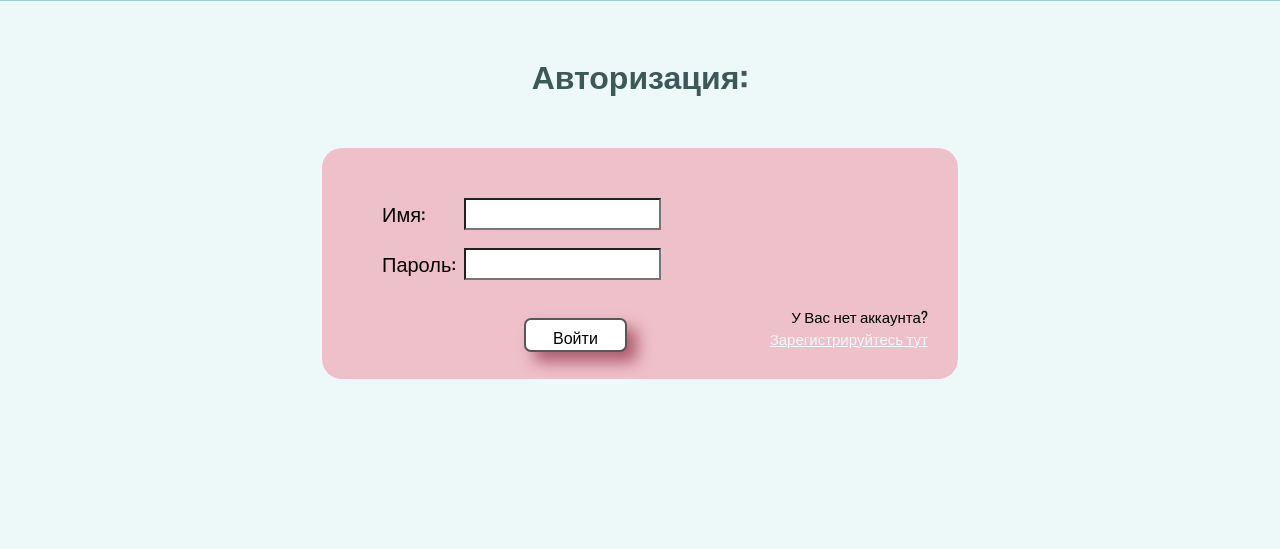
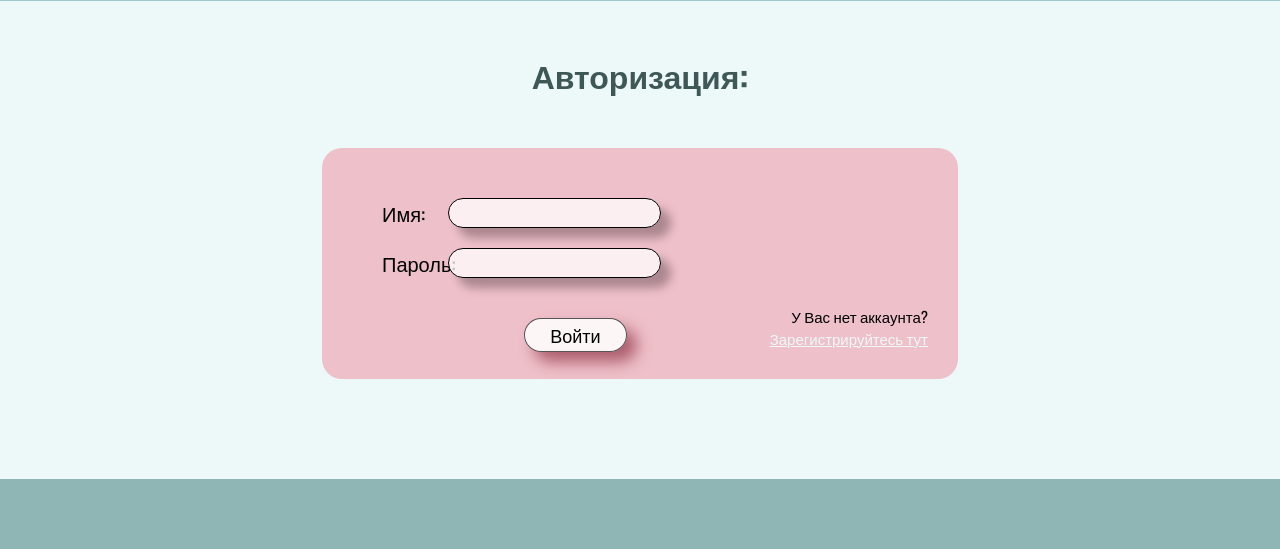
Before and after one commit to AnnaUmilina/Slim-body, a Django app: page /user/login-user/ in a window 1280 px wide. Shown: the part 473-1022 px from the top of the page. Before the commit the page ends 852 px from the top, so only its background shows below. Run offline with Django 4.2, Linux system fonts and the light colour scheme.

Commit message:
Diplom end

```diff
--- a/slim_body/fitness/views.py
+++ b/slim_body/fitness/views.py
@@ -17,6 +17,6 @@ def type_of_training(request,pk):
     type = fitness.training_set.all()
     context = {
         'type': type,
-        'fitness':fitness
+        'fitness':fitness,
     }
     return render(request, 'fitness/type_of_training.html', context)
--- a/slim_body/food/static/css/style.css
+++ b/slim_body/food/static/css/style.css
@@ -145,21 +145,23 @@ a{
 .inp{
     width: 200px;
     height: 50px;
+    border: 1px solid #000000a8;
+    box-shadow: 10px 10px 15px rgb(173, 93, 109);
+    background-color: rgba(255, 255, 255, 0.847);
+    margin: 20px 0 0 7%;
+    font-size: 18px;
     font-weight: 400;
-    font-size: 16px;
-    border: 2px solid #000000a8;
-    box-shadow: 10px 10px 15px rgb(173, 93, 109);
-    border-radius: 7px;
-    background-color: rgb(255, 255, 255);
-    margin: 20px 0 0 7%;
+    font-family: 'Oswald', sans-serif;
+    align-items: center;
+    border-radius: 20px;
 
 }
 .avtoris{
     width: 30%;
     height: 20%;
-    padding: 10px;
     position: absolute;
     right: 20%;
+
 }
 .inp_registr{
     width: 40%;
@@ -186,6 +188,7 @@ a{
 }
 .field{
     background-color:#ffffff;
+    box-shadow: 10px 20px 10px#6d6d6da7;
     padding: 10px 0 10px 20px;
     border-radius: 20px;
 }
@@ -358,9 +361,13 @@ a{
 .register{
     width: 50%;
     height: 10%;
-    background-color: #ffffff;
+    background-color: #ffffffbf;
     position: absolute;
     right: 0;
+    border: 1px solid black;
+    box-shadow: 10px 10px 10px rgb(172, 135, 143);
+    border-radius: 20px;
+    padding-left: 20px;
 }
 .authoris_inp{
     width: 55%;
@@ -396,7 +403,9 @@ a{
     border: none;
     padding: 7px 0 7px 20px;
     background-color: rgb(255, 255, 255);
+    box-shadow: 10px 20px 10px#6d6d6da7;
 }
+
 .profile_photo{
     background-color: none;
 }
@@ -526,7 +535,7 @@ a{
     color: #3e5858;
     background-color: #ffffff;
     box-shadow: 10px 20px 20px #3e5858;
-    background-color: rgb(207, 152, 163);
+    background-color: rgb(239, 209, 215);
 }
 .comment{
     width: 90%;
@@ -703,6 +712,8 @@ a{
 }
 .edit-profile{
     margin-top: 10px;
+    font-weight: 300;
+    font-size: 18px;
 }
 .strelka{
     width: 4%;
--- a/slim_body/food/templates/food/base.html
+++ b/slim_body/food/templates/food/base.html
@@ -39,7 +39,7 @@
 {% block content %}
 
 {% endblock %}
-
+<div class="end"></div>
 <script src="{% static 'js/script.js' %}"></script>
 
 </body>
--- a/slim_body/food/templates/food/index.html
+++ b/slim_body/food/templates/food/index.html
@@ -50,6 +50,5 @@
         </ul>
     </div>
     {% endif %}
-<div class="end"></div>
 {% endblock %}
 </div>
--- a/slim_body/user/apps.py
+++ b/slim_body/user/apps.py
@@ -5,3 +5,6 @@ class UserConfig(AppConfig):
     default_auto_field = 'django.db.models.BigAutoField'
     name = 'user'
     verbose_name = "Профили"
+
+    def ready(self):
+        import user.signals
--- a/slim_body/user/templates/user/account.html
+++ b/slim_body/user/templates/user/account.html
@@ -12,8 +12,8 @@
         <div class="article_title"><a href="{% url 'detail' article.id %}" target="_blank">
             <div class="pink">{{ article.title }}</div>
             <div class="but-2">
-            <div class="up but_up"><a href="{% url 'update-article' article.id %}">Редактировать</a></div>
-            <div class="but_up"><a href="{% url 'delete-article' article.id %}">Удалить</a></div>
+            <div class="up but_up pink-second"><a href="{% url 'update-article' article.id %}">Редактировать</a></div>
+            <div class="but_up pink-second"><a href="{% url 'delete-article' article.id %}">Удалить</a></div>
             </div>
         </div>
         {% endfor %}{% endif %}
--- a/slim_body/user/templates/user/profile.html
+++ b/slim_body/user/templates/user/profile.html
@@ -22,6 +22,6 @@
             {{ profile.social_website }}</a></p>
         {% endif %}
     </div>
-    <div class="edit-profile"><a href="{% url 'edit-profile' %}">Редактировать профиль</a></div>
+    <div class="edit-profile pink-second"><a href="{% url 'edit-profile' %}">Редактировать профиль</a></div>
 
 {% endblock %}
--- a/slim_body/user/views.py
+++ b/slim_body/user/views.py
@@ -6,7 +6,6 @@ from django.contrib.auth.decorators import login_required
 from .models import Body
 from .forms import RegisterCreationForm, ProfileForm, BodyForm
 from food.models import Articles
-
 
 
 def login_user(request):
@@ -43,8 +42,6 @@ def registration(request):
             user.save()
             login(request, user)
             return redirect('account')
-        else:
-            print('Error')
     context = {
         'form': form
     }
@@ -56,7 +53,7 @@ def account(request):
     profile = request.user.profile
     articles = Articles.objects.filter(owner=request.user.id)
     if articles.exists():
-        return render(request, 'user/account.html', {'articles': articles, 'profile':profile})
+        return render(request, 'user/account.html', {'articles': articles, 'profile': profile})
     else:
         articles = None
         return render(request, 'user/account.html', {'articles': articles, 'profile': profile})
```
Also changed, not shown: slim_body/db.sqlite3, slim_body/media/recipes/1678219153_sportishka-com-p-kangu-dzhamp-sport-oboi-13.jpg (added).
